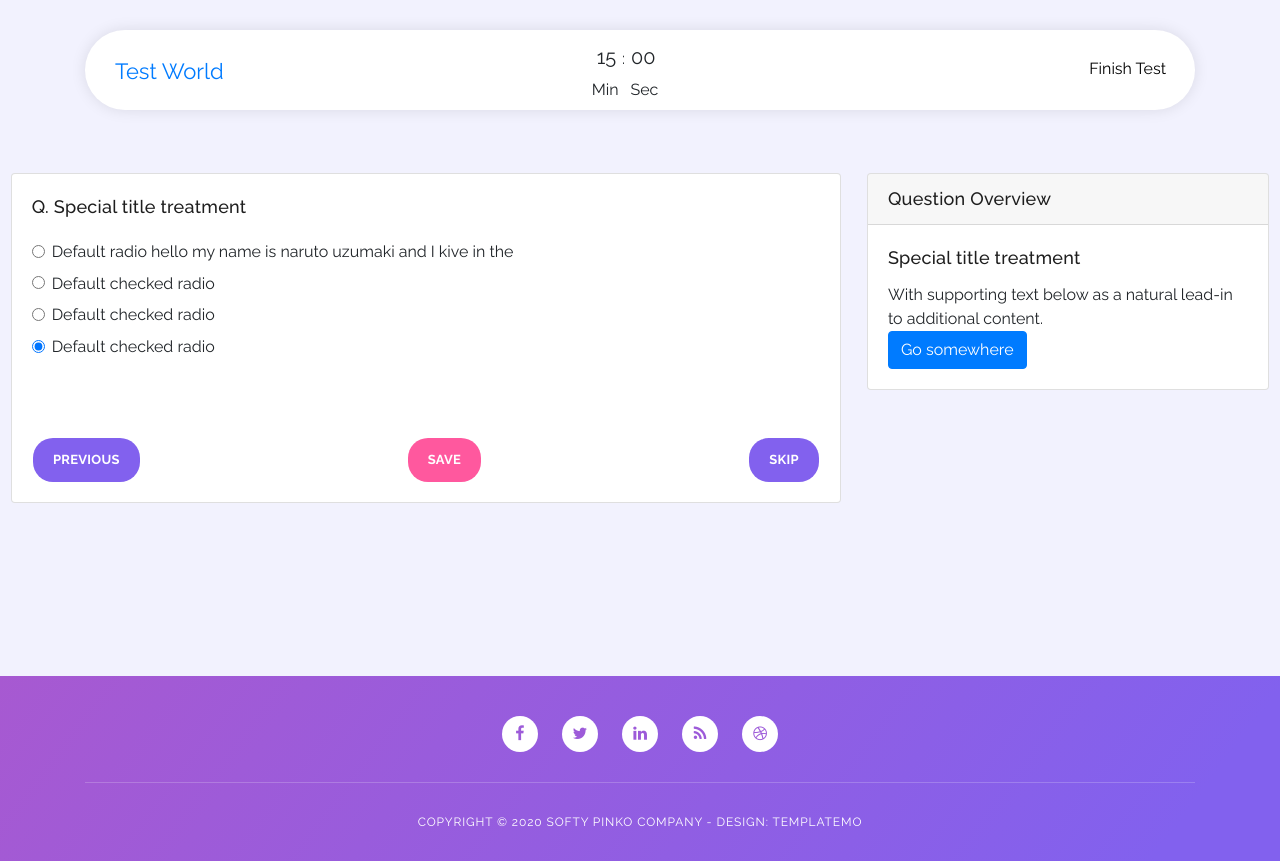
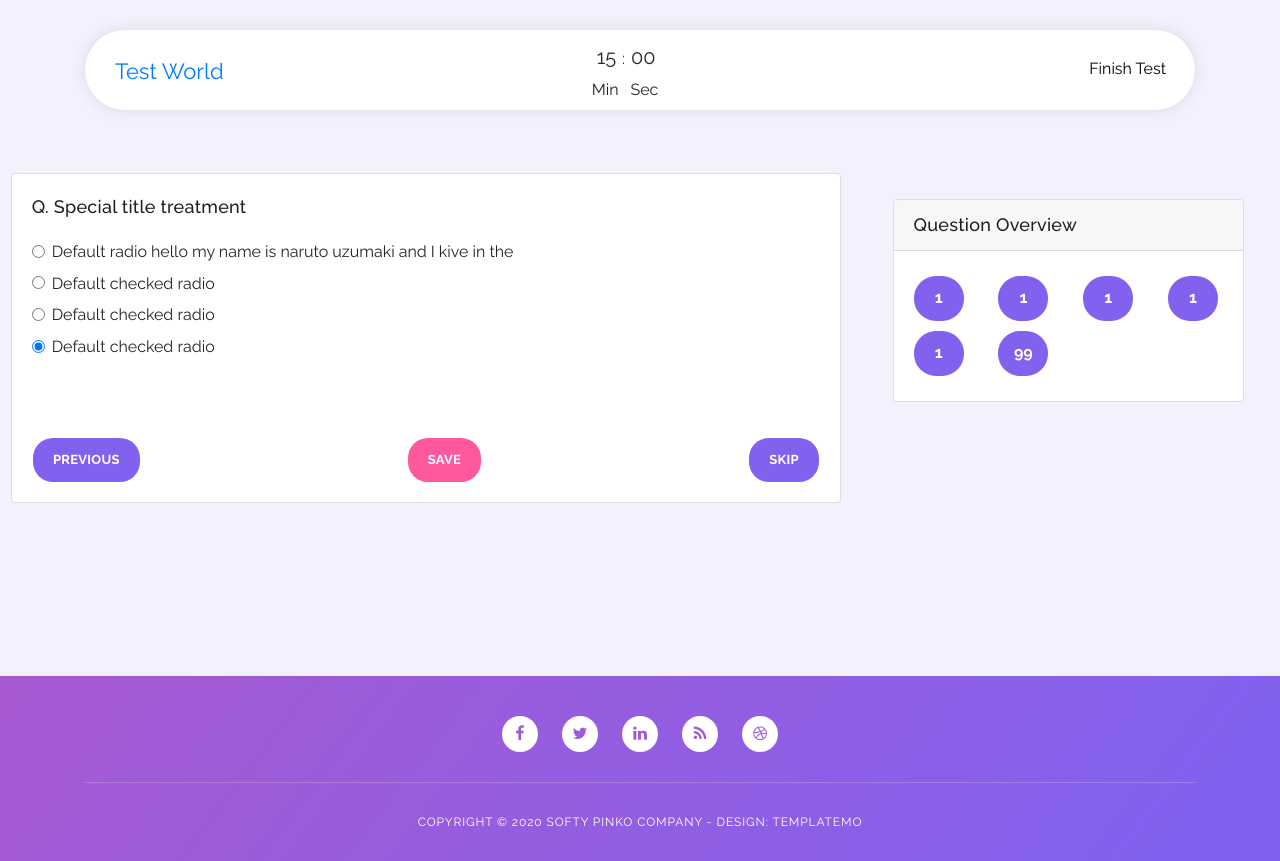
Before and after one commit to Ronakjain515/TestWorld, a Django app: page /test in a window 1280 px wide. Run offline with Django 3.2, Linux system fonts and the light colour scheme; some libraries are stand-ins or nearby versions.

Commit message:
making test UI design phase 2 complete

```diff
--- a/Templates/test.html
+++ b/Templates/test.html
@@ -113,78 +113,35 @@
                         </div>
                     </div>
                 </div>
-                <div class="col-sm-4" style="padding: 1%">
+                <div class="col-sm-4" style="padding: 3%">
                     <div class="card">
-  <h5 class="card-header">Question Overview</h5>
-  <div class="card-body">
-    <h5 class="card-title">Special title treatment</h5>
-    <p class="card-text">With supporting text below as a natural lead-in to additional content.</p>
-    <a href="#" class="btn btn-primary">Go somewhere</a>
-  </div>
-</div>
+                        <h5 class="card-header">Question Overview</h5>
+                        <div class="card-body">
+                            <div class="row">
+                                <div class="col-3" style="margin-top: 5px; margin-bottom: 5px;">
+                                    <button class="quesOverviewBtn">1</button>
+                                </div>
+                                <div class="col-3" style="margin-top: 5px; margin-bottom: 5px;">
+                                    <button class="quesOverviewBtn">1</button>
+                                </div>
+                                <div class="col-3" style="margin-top: 5px; margin-bottom: 5px;">
+                                    <button class="quesOverviewBtn">1</button>
+                                </div>
+                                <div class="col-3" style="margin-top: 5px; margin-bottom: 5px;">
+                                    <button class="quesOverviewBtn">1</button>
+                                </div>
+                                <div class="col-3" style="margin-top: 5px; margin-bottom: 5px;">
+                                    <button class="quesOverviewBtn">1</button>
+                                </div>
+                                <div class="col-3" style="margin-top: 5px; margin-bottom: 5px;">
+                                    <button class="quesOverviewBtn">99</button>
+                                </div>
+                            </div>
+                        </div>
+                    </div>
                 </div>
             </div>
         </div>
-<!--        <div class="container">-->
-<!--            &lt;!&ndash; ***** Section Title Start ***** &ndash;&gt;-->
-<!--            <div class="row">-->
-<!--                <div class="col-lg-12">-->
-<!--                    <div class="center-heading">-->
-<!--                        <h2 class="section-title">Talk To Us</h2>-->
-<!--                    </div>-->
-<!--                </div>-->
-<!--                <div class="offset-lg-3 col-lg-6">-->
-<!--                    <div class="center-text">-->
-<!--                        <p>Maecenas pellentesque ante faucibus lectus vulputate sollicitudin. Cras feugiat hendrerit semper.</p>-->
-<!--                    </div>-->
-<!--                </div>-->
-<!--            </div>-->
-<!--            &lt;!&ndash; ***** Section Title End ***** &ndash;&gt;-->
-
-<!--            <div class="row">-->
-<!--                &lt;!&ndash; ***** Contact Text Start ***** &ndash;&gt;-->
-<!--                <div class="col-lg-4 col-md-6 col-sm-12">-->
-<!--                    <h5 class="margin-bottom-30">Keep in touch</h5>-->
-<!--                    <div class="contact-text">-->
-<!--                        <p>110-220 Quisque diam odio, maximus ac consectetur eu, 10260-->
-<!--                        <br>auctor non lorem</p>-->
-<!--                        <p>You are NOT allowed to re-distribute Softy Pinko template on any template collection websites. Thank you.</p>-->
-<!--                    </div>-->
-<!--                </div>-->
-<!--                &lt;!&ndash; ***** Contact Text End ***** &ndash;&gt;-->
-
-<!--                &lt;!&ndash; ***** Contact Form Start ***** &ndash;&gt;-->
-<!--                <div class="col-lg-8 col-md-6 col-sm-12">-->
-<!--                    <div class="contact-form">-->
-<!--                        <form id="contact" action="" method="get">-->
-<!--                          <div class="row">-->
-<!--                            <div class="col-lg-6 col-md-12 col-sm-12">-->
-<!--                              <fieldset>-->
-<!--                                <input name="name" type="text" class="form-control" id="name" placeholder="Full Name" required="">-->
-<!--                              </fieldset>-->
-<!--                            </div>-->
-<!--                            <div class="col-lg-6 col-md-12 col-sm-12">-->
-<!--                              <fieldset>-->
-<!--                                <input name="email" type="email" class="form-control" id="email" placeholder="E-Mail Address" required="">-->
-<!--                              </fieldset>-->
-<!--                            </div>-->
-<!--                            <div class="col-lg-12">-->
-<!--                              <fieldset>-->
-<!--                                <textarea name="message" rows="6" class="form-control" id="message" placeholder="Your Message" required=""></textarea>-->
-<!--                              </fieldset>-->
-<!--                            </div>-->
-<!--                            <div class="col-lg-12">-->
-<!--                              <fieldset>-->
-<!--                                <button type="submit" id="form-submit" class="main-button">Send Message</button>-->
-<!--                              </fieldset>-->
-<!--                            </div>-->
-<!--                          </div>-->
-<!--                        </form>-->
-<!--                    </div>-->
-<!--                </div>-->
-<!--                &lt;!&ndash; ***** Contact Form End ***** &ndash;&gt;-->
-<!--            </div>-->
-<!--        </div>-->
     </section>
     <!-- ***** Contact Us End ***** -->
 
@@ -261,3 +218,25 @@
     }, 1000);
 }
 </script>
+<style>
+    .quesOverviewBtn{
+        border-radius: 22px;
+        height: 45px;
+        width: 50px;
+        border: none;
+        background-color: #8261ee;
+        color: white;
+        font-weight: bold;
+    }
+    .quesOverviewBtn:hover{
+        background-color: #ff589e;
+        -webkit-transition: background-color 250ms linear;
+        -ms-transition: background-color 250ms linear;
+        transition: background-color 250ms linear;
+    }
+    .quesOverviewBtn:focus{
+        border: none;
+        outline:none;
+        background-color: #ff589e;
+    }
+</style>
```
